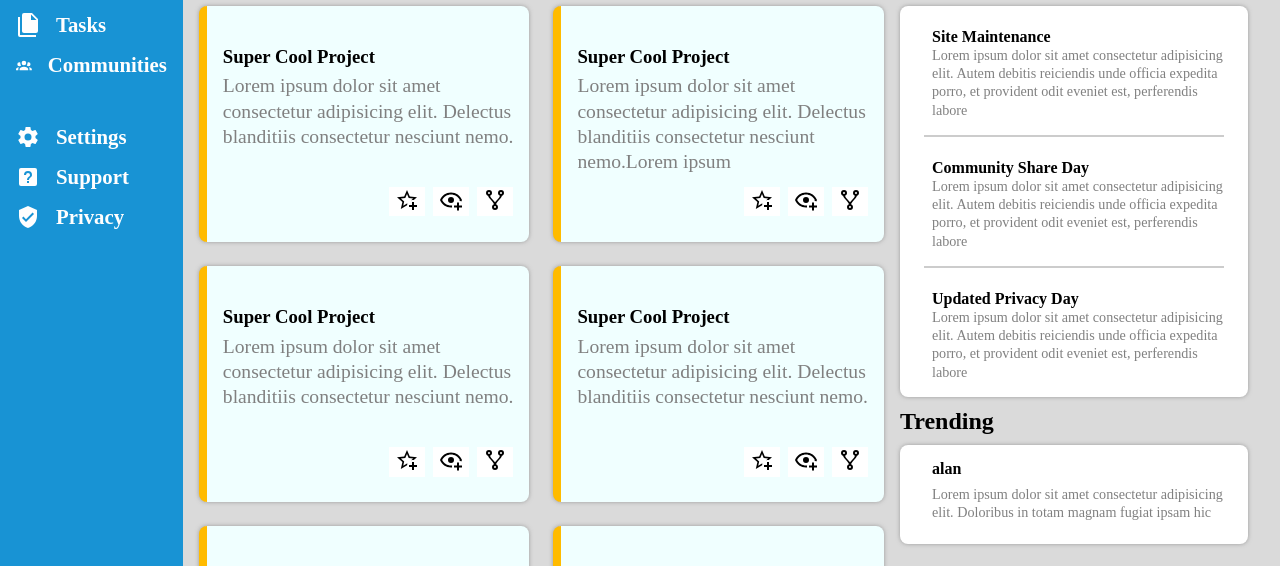
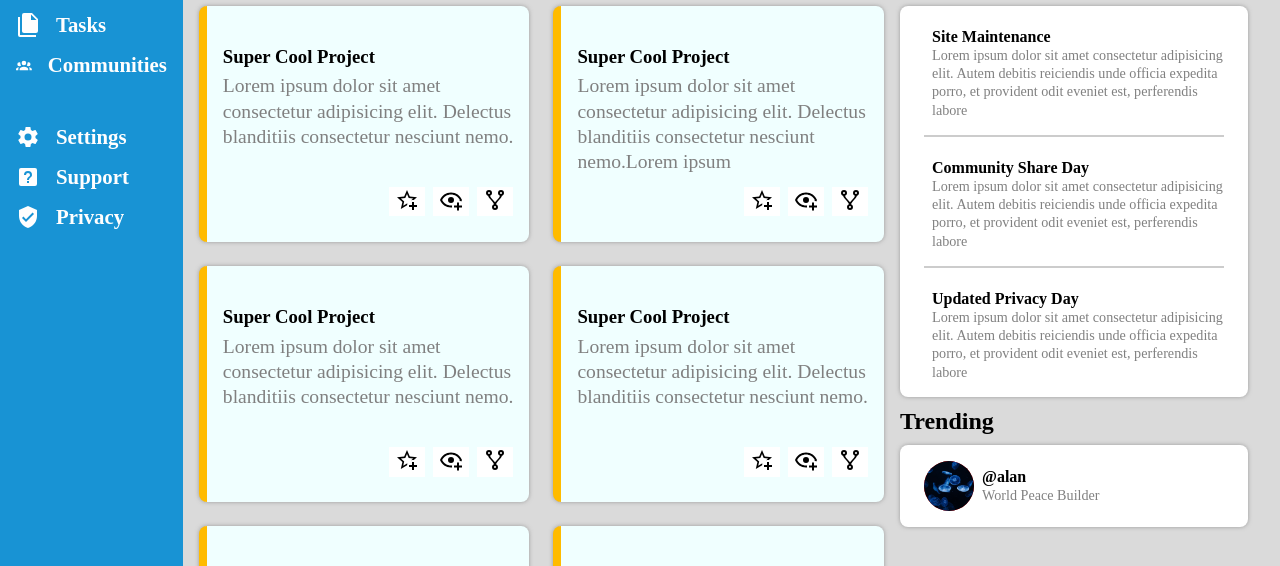
Before and after one commit to MrAkimo/Project-Admin-Dashboard, a plain HTML site: page index.html in a window 1280 px wide. Shown: the part 227-793 px from the top of the page. Drawn offline with Linux system fonts and the light colour scheme.

Commit message:
style: WIP user cards sections trending

```diff
--- a/index.html
+++ b/index.html
@@ -293,13 +293,16 @@
                     <h2 class="announcements__title">Trending</h2>
                     <ul class="announcements__list">
                         <li class="announcements__item">
-                            <article class="card card--announcements">
-                                <h3 class="card__title card__title--announcements">
-                                    alan
-                                </h3>
-                                <p class="card__description card__description--announcements">
-                                    Lorem ipsum dolor sit amet consectetur adipisicing elit. Doloribus in totam magnam fugiat ipsam hic
-                                </p>
+                            <article class="card card--trending">
+                                <img class="trending__imgProfile" src="assets/img/cody-chan-KXhg6oW1npQ-unsplash.jpg">
+                                <div class="trending__userProfile">
+                                    <h3 class="card__title card__title--announcements">
+                                        @alan
+                                    </h3>
+                                    <p class="card__description card__description--announcements">
+                                        World Peace Builder
+                                    </p>
+                                </div>
                             </article>
                         </li>
                     </ul>
--- a/style.css
+++ b/style.css
@@ -408,3 +408,38 @@ p {
     flex-direction: column;
     gap: 1rem;
 }
+.card--trending {
+    display: flex;
+    border: 0;
+    background-color: inherit;
+    padding: 0;
+    padding-bottom: 1rem;
+    margin: 0;
+    border-radius: 0;
+    box-shadow: none;
+    grid-template-rows: 1fr 3fr;
+    gap: 0.5rem;
+}
+
+.trending__imgProfile{
+    display: inline-block;
+    position: relative;
+    flex-shrink: 0;
+    object-fit: cover;
+    width: 50px;
+    height: 50px;
+    overflow: hidden;
+    border-radius: 50%;
+    place-self: center;
+    background-color: red;
+    max-width: none;
+}
+.trending__userProfile {
+    align-self: center;
+}
+
+.trending__userProfile p, .trending__userProfile h3 {
+ min-width: 0;
+ width: 100%;
+ padding: 0;
+}
```
Also changed, not shown: assets/img/cody-chan-KXhg6oW1npQ-unsplash.jpg (added), assets/img/doncoombez--4ubDpIzDiU-unsplash.jpg (added), assets/img/pascal-van-de-vendel-9ByCv8zGaCA-unsplash.jpg (added), assets/img/peter-thomas-RK26rQug3a4-unsplash.jpg (added).
